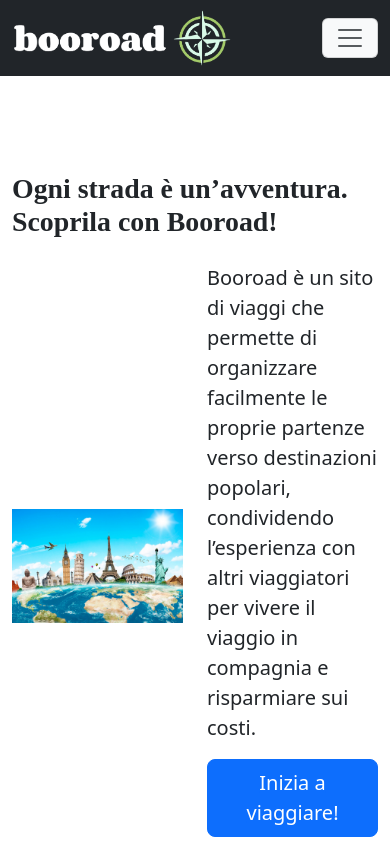
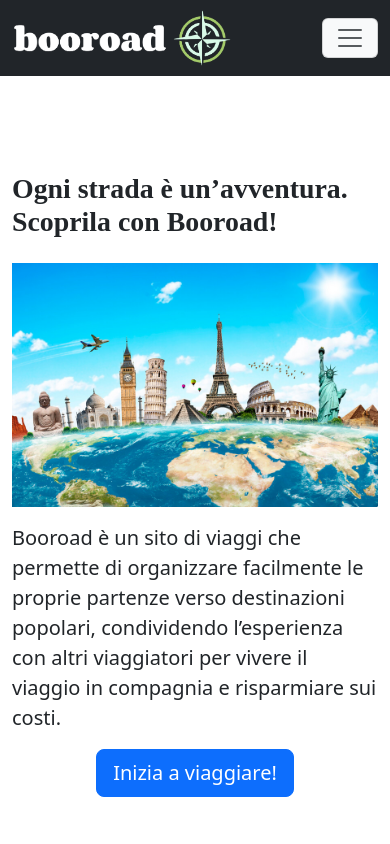
Before and after one commit to marzia-blasi/Booroad, a React (Vite) app: page / in a window 390 px wide. Shown: the top 844 px of the page. Built offline with nearby package versions, Linux system fonts and the light colour scheme; a web font is replaced by a local one.

Commit message:
fix responsive

```diff
--- a/src/Components/Jumbotron.jsx
+++ b/src/Components/Jumbotron.jsx
@@ -1,40 +1,39 @@
 import { Link } from "react-router-dom";
 
-import jumbotronImage from '../assets/jumbotron.jpg'
+import jumbotronImage from "../assets/jumbotron.jpg";
 
 export default function Jumbotron() {
+  return (
+    <div className="container my-5">
+      <section className="py-5">
+        <h1 className="display-6 fw-bold">
+          Ogni strada è un’avventura. Scoprila con Booroad!
+        </h1>
 
-  return (
+        <div className="row row-cols-1 row-cols-lg-2 py-3 align-items-center g-3">
+          <img
+            className="col"
+            width="650"
+            src={jumbotronImage}
+            alt="Jumbotron image"
+          />
 
-    <div className="container my-5">
-
-      <section className="py-5">
-
-        <h1 className="display-6 fw-bold">Ogni strada è un’avventura. Scoprila con Booroad!</h1>
-
-        <div className="row py-3 align-items-center">
-
-          <img className="col-6" width="650" src={jumbotronImage} alt="Jumbotron image" />
-
-          <p className="col-6 fs-5">
-
-            Booroad è un sito di viaggi che permette di organizzare facilmente le proprie partenze verso destinazioni popolari,
-             condividendo l’esperienza con altri viaggiatori per vivere il viaggio in compagnia e risparmiare sui costi.
-
+          <p className="col fs-5">
+            Booroad è un sito di viaggi che permette di organizzare facilmente
+            le proprie partenze verso destinazioni popolari, condividendo
+            l’esperienza con altri viaggiatori per vivere il viaggio in
+            compagnia e risparmiare sui costi.
             <Link to="tripslist">
-
-              <button className="d-block mx-auto btn btn-primary btn-lg my-3" type="button">Inizia a viaggiare!</button>
-
+              <button
+                className="d-block mx-auto btn btn-primary btn-lg my-3"
+                type="button"
+              >
+                Inizia a viaggiare!
+              </button>
             </Link>
-
           </p>
-
         </div>
-
       </section>
-
     </div>
-
   );
-
 }
```
